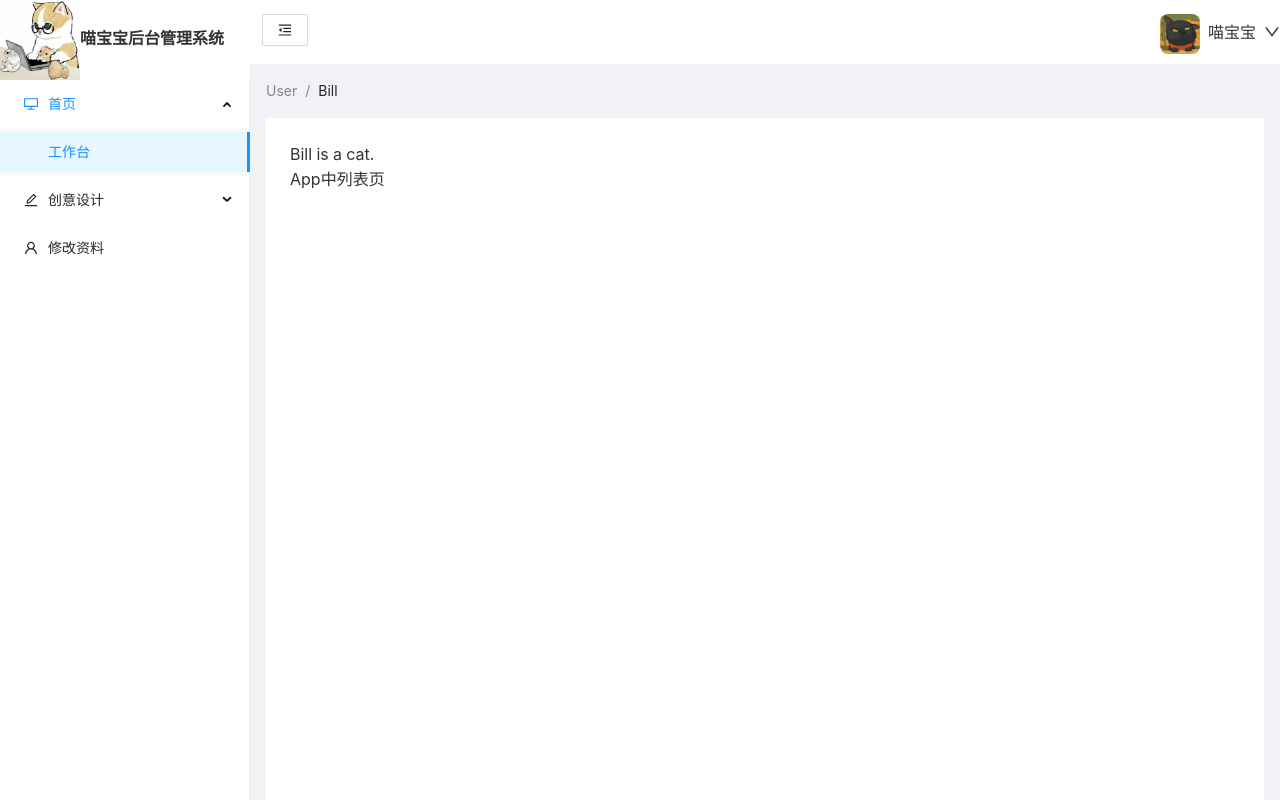
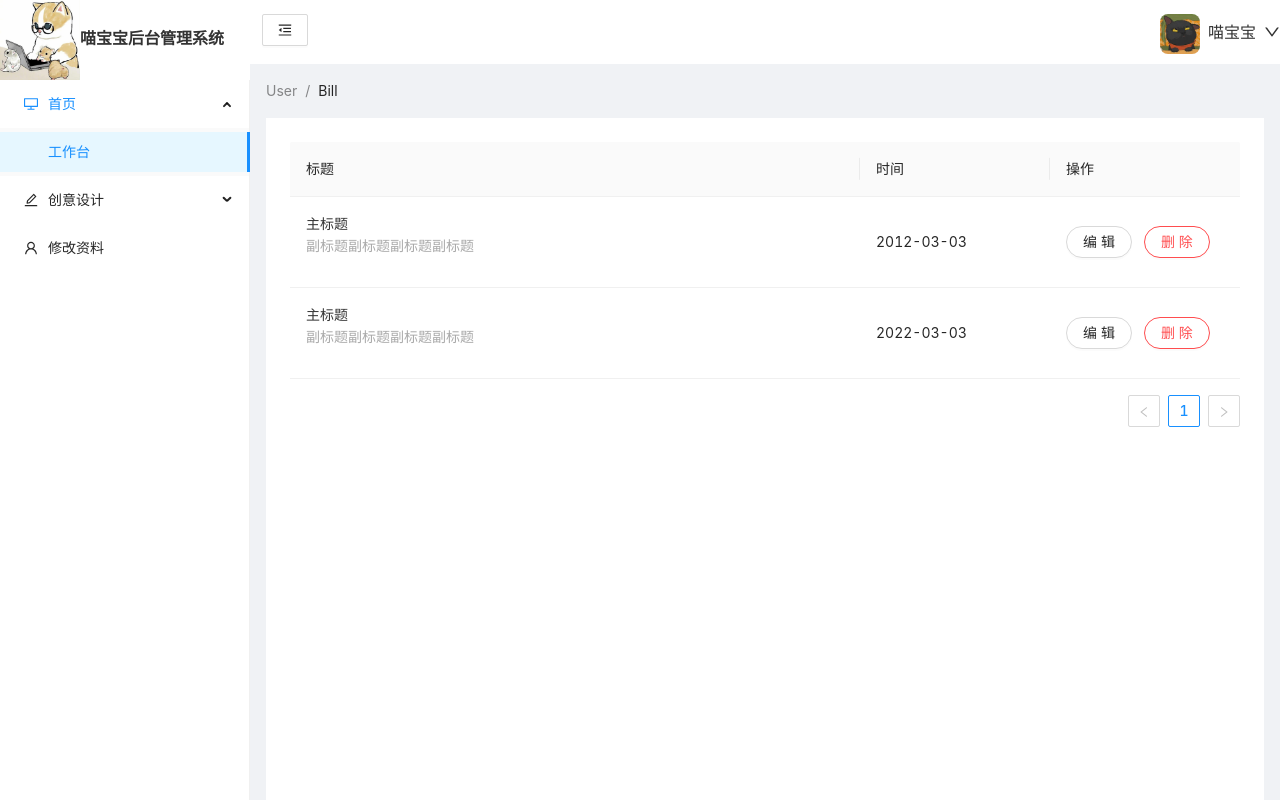
Before and after one commit to lesenelir/meta-react-admin, a React (Create React App) app in the folder admin-system/: page /list in a window 1280 px wide. Shown: the top 800 px of the page. Built offline with nearby package versions, Linux system fonts and the light colour scheme.

Commit message:
feat: complete list table page

```diff
--- a/admin-system/src/components/HomeRight/HomeRight.css
+++ b/admin-system/src/components/HomeRight/HomeRight.css
@@ -18,5 +18,5 @@
 .site-right-content {
   height: 100vh;
   background-color: #ffffff;
-  overflow: scroll;
+  overflow: auto;
 }
--- a/admin-system/src/components/HomeRight/HomeRight.jsx
+++ b/admin-system/src/components/HomeRight/HomeRight.jsx
@@ -56,7 +56,6 @@ function HomeRight(props) {
             <Breadcrumb.Item>Bill</Breadcrumb.Item>
           </Breadcrumb>
           <div className="site-right-content" style={{padding: 24, minHeight: 360}}>
-            Bill is a cat.
             <Outlet/>
           </div>
         </Content>
--- a/admin-system/src/pages/List/List.css
+++ b/admin-system/src/pages/List/List.css
@@ -0,0 +1,4 @@
+.list {
+  box-sizing: border-box;
+  padding: 12px;
+}
--- a/admin-system/src/pages/List/List.jsx
+++ b/admin-system/src/pages/List/List.jsx
@@ -1,9 +1,72 @@
 import React from "react"
+import {Button, Table} from "antd"
+
+import './List.css'
+
+// 按钮组件
+function OperationButton(props) {
+  return (
+      <>
+        <Button shape="round" style={{marginRight: '12px'}}>编辑</Button>
+        <Button shape="round" danger>删除</Button>
+      </>
+  )
+}
+
+// 标题组件
+function TitleComp(props) {
+  return (
+      <>
+        <div>
+          <a href="!#">主标题</a>
+        </div>
+        <p style={{color: '#A9A9A9'}}>副标题副标题副标题副标题</p>
+      </>
+  )
+}
+
+
+const dataSource = [
+  {
+    key: '1',
+    title: <TitleComp/>,
+    time: '2012-03-03',
+    operation: <OperationButton/>
+  },
+  {
+    key: '2',
+    title: <TitleComp/>,
+    time: '2022-03-03',
+    operation: <OperationButton/>
+  }
+]
+
+const columns = [
+  {
+    title: '标题',
+    dataIndex: 'title',
+    key: 'title',
+    width: '60%'
+  },
+  {
+    title: '时间',
+    dataIndex: 'time',
+    key: 'time',
+    width: '20%'
+  },
+  {
+    title: '操作',
+    dataIndex: 'operation',
+    key: 'operation',
+    width: '20%'
+  }
+]
+
 
 function List(props) {
   return (
       <div>
-        App中列表页
+        <Table dataSource={dataSource} columns={columns} />
       </div>
   )
 }
```
